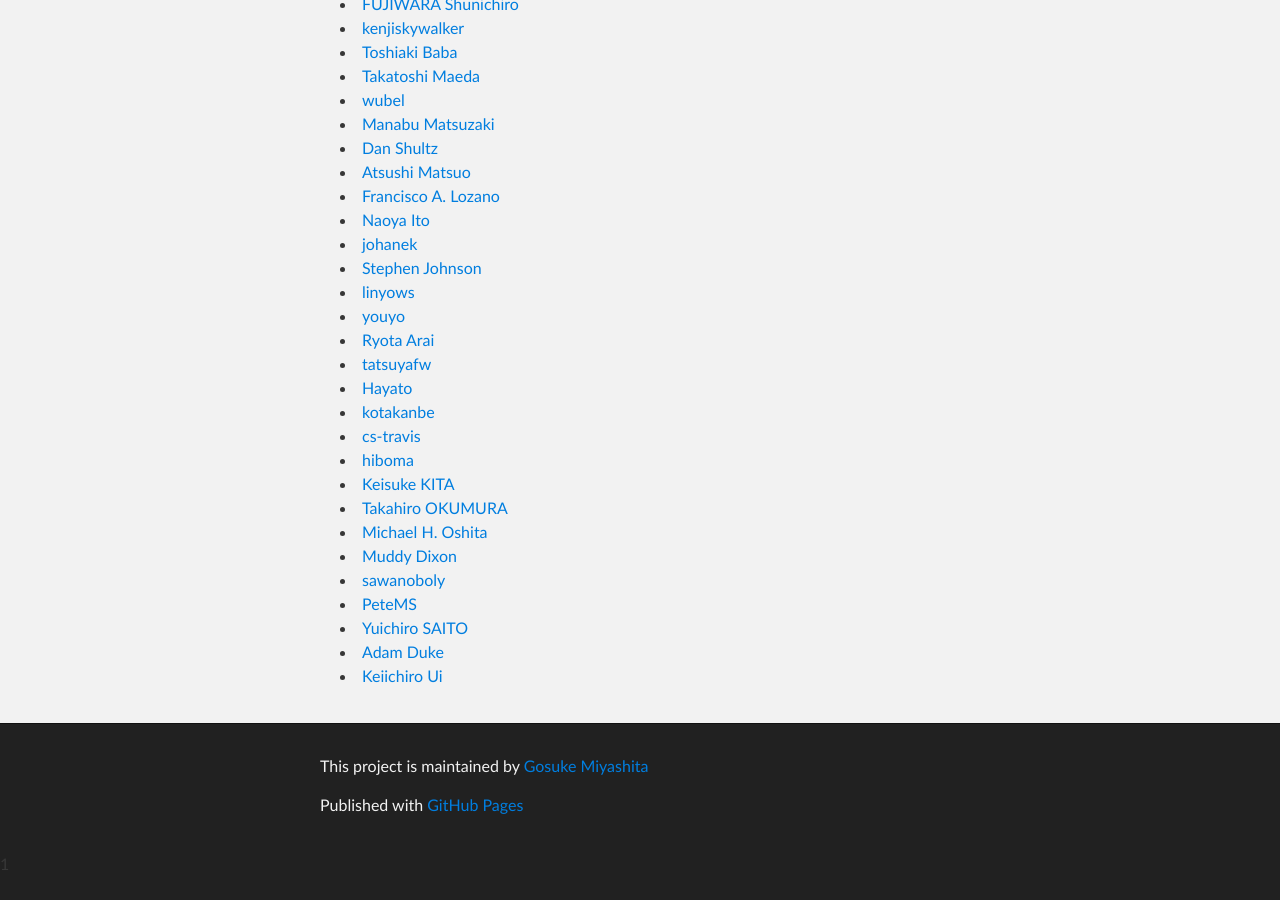
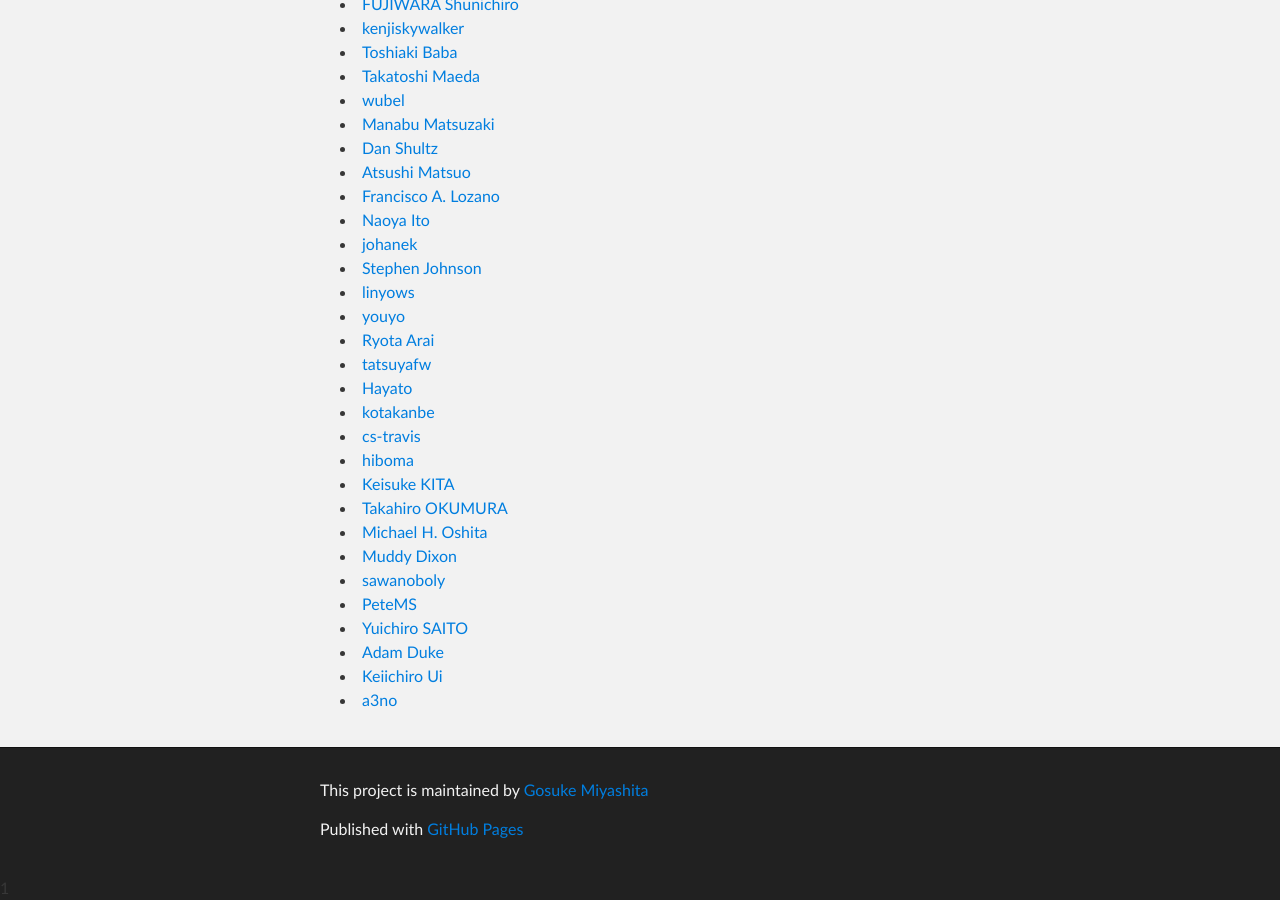
Before and after one commit to serverspec/serverspec.github.io, a Jekyll site: the page built from contributors.md, in a window 1280 px wide and 900 px high, scrolled down 684 px. Built offline with Jekyll 4.4.1, drawn with Linux system fonts in a browser that asks for light colours; Markdown is read by kramdown in place of the engine named in the settings; before the commit the page ends 1560 px from its top, so only the background shows below that.

Commit message:
Add a contributor

```diff
--- a/contributors.md
+++ b/contributors.md
@@ -46,3 +46,4 @@ title: Contributors
  * [Yuichiro SAITO](https://github.com/koemu)
  * [Adam Duke](https://github.com/adamvduke)
  * [Keiichiro Ui](https://github.com/kui)
+ * [a3no](https://github.com/a3no)
```
